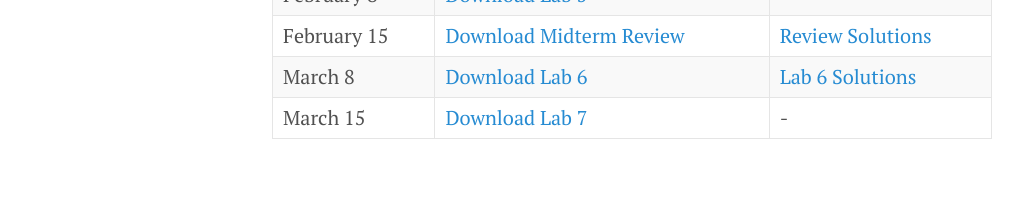
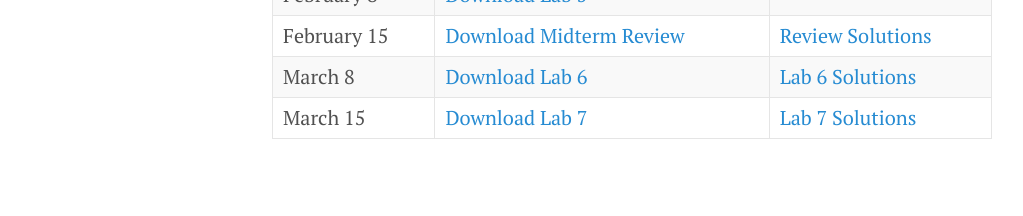
Before and after one commit to chathasphere/chathasphere.github.io, a Jekyll site: the page built from teaching/stats306.md, in a window 1280 px wide. Shown: the part 1041-1257 px from the top of the page, without its empty margins (8-1031 px from the left). Built offline with Jekyll 4.4.1, drawn with Linux system fonts in a browser that asks for light colours.

Commit message:
Lab 7 solutions

```diff
--- a/teaching/stats306.md
+++ b/teaching/stats306.md
@@ -29,4 +29,4 @@ For course-related questions, feel free to email me at **pchatha at umich dot ed
 | February 8 | [Download Lab 5](https://github.com/chathasphere/chathasphere.github.io/blob/main/teaching/306_materials/003_lab5.ipynb) | - |
 | February 15 | [Download Midterm Review](https://github.com/chathasphere/chathasphere.github.io/blob/main/teaching/306_materials/003_lab6.ipynb) | [Review Solutions](https://github.com/chathasphere/chathasphere.github.io/blob/main/teaching/306_materials/003_lab6_solutions.ipynb) |
 | March 8 | [Download Lab 6](https://github.com/chathasphere/chathasphere.github.io/blob/main/teaching/306_materials/stats306_lab6.ipynb) | [Lab 6 Solutions](https://github.com/chathasphere/chathasphere.github.io/blob/main/teaching/306_materials/stats306_lab6_solutions.ipynb) |
-| March 15 | [Download Lab 7](https://github.com/chathasphere/chathasphere.github.io/blob/main/teaching/306_materials/003_lab7.ipynb) | - |
+| March 15 | [Download Lab 7](https://github.com/chathasphere/chathasphere.github.io/blob/main/teaching/306_materials/003_lab7.ipynb) | [Lab 7 Solutions](https://github.com/chathasphere/chathasphere.github.io/blob/main/teaching/306_materials/003_lab7_solutions.ipynb) |
```
